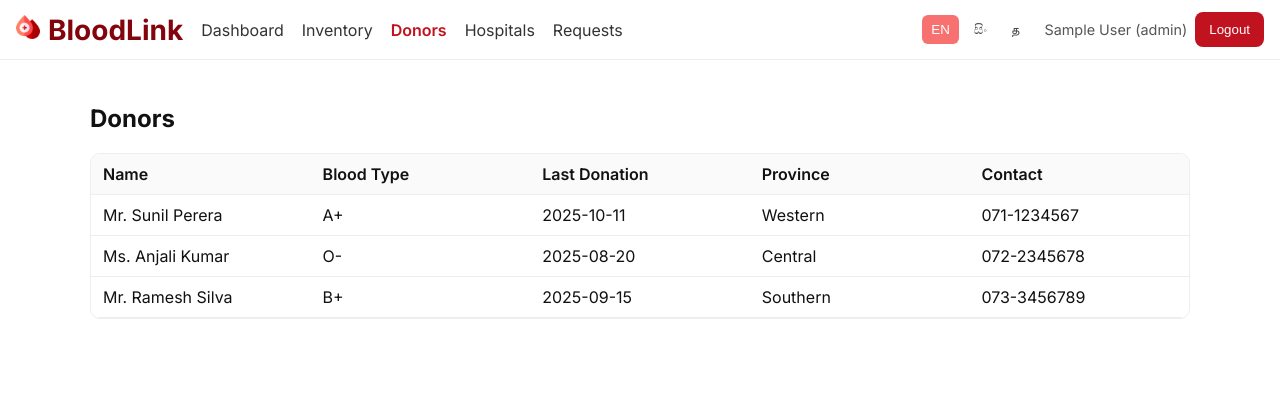
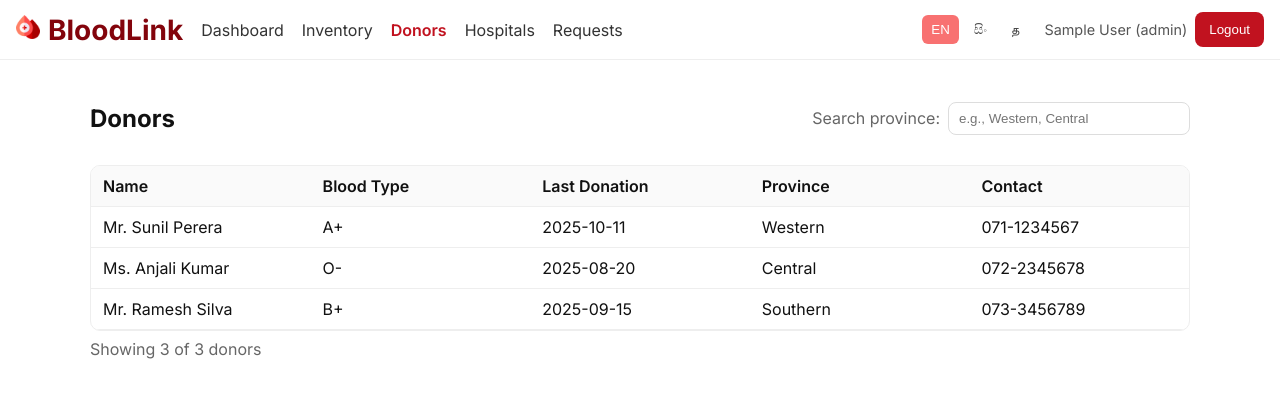
Before and after one commit to Bhagi2001/Blood-Bank-Mern-Stack-Project, a React (Create React App) app in the folder Blood-Bank/: page /donors in a window 1280 px wide. Shown: the top 409 px of the page. Built offline with nearby package versions, Linux system fonts and the light colour scheme; no server answers; sample sign-in values are in the browser's storage.

Commit message:
feat: add search functionality for province in donors and hospitals pages

```diff
--- a/Blood-Bank/src/App.css
+++ b/Blood-Bank/src/App.css
@@ -160,3 +160,6 @@ body { margin: 0; font-family: Inter, system-ui, -apple-system, 'Segoe UI', Robo
 .bb-lang__btn.is-active { background:#f87171; color:#fff; border-color:transparent }
 
 .bb-contact { margin-top:6px; color:#374151; font-size:0.95rem }
+
+/* search input */
+.bb-search { padding:8px 10px; border:1px solid #ddd; border-radius:8px; min-width:220px }
--- a/Blood-Bank/src/pages/Donors.js
+++ b/Blood-Bank/src/pages/Donors.js
@@ -4,16 +4,27 @@ import { orgService } from '../services/orgService';
 export default function Donors() {
   const [list, setList] = useState([]);
   const [loading, setLoading] = useState(true);
+  const [provinceQuery, setProvinceQuery] = useState('');
 
   useEffect(() => {
     orgService.listDonors().then(setList).finally(() => setLoading(false));
   }, []);
 
-  if (loading) return <div>Loading…</div>;
+  if (loading) return <div className="bb-page-center">Loading…</div>;
+
+  const q = provinceQuery.trim().toLowerCase();
+  const filtered = q ? list.filter(d => (d.province || '').toLowerCase().includes(q)) : list;
 
   return (
     <section>
-      <h2>Donors</h2>
+      <div style={{display:'flex', alignItems:'center', justifyContent:'space-between', marginBottom:12}}>
+        <h2>Donors</h2>
+        <div style={{display:'flex', gap:8, alignItems:'center'}}>
+          <label style={{color:'#666'}}>Search province:</label>
+          <input className="bb-search" value={provinceQuery} onChange={e => setProvinceQuery(e.target.value)} placeholder="e.g., Western, Central" />
+        </div>
+      </div>
+
       <div className="bb-table">
         <div className="bb-thead">
           <div>Name</div>
@@ -22,16 +33,17 @@ export default function Donors() {
           <div>Province</div>
           <div>Contact</div>
         </div>
-        {list.map(d => (
+        {filtered.map(d => (
           <div key={d.id} className="bb-trow">
             <div>{d.name}</div>
-            <div>{d.bloodType}</div>
-            <div>{d.lastDonation}</div>
-            <div>{d.province}</div>
-            <div>{d.contact}</div>
+            <div className="bb-center">{d.bloodType}</div>
+            <div>{d.lastDonation || '-'}</div>
+            <div>{d.province || '-'}</div>
+            <div className="bb-right">{d.contact || '-'}</div>
           </div>
         ))}
       </div>
+      <div style={{marginTop:8, color:'#666'}}>Showing {filtered.length} of {list.length} donors</div>
     </section>
   );
 }
--- a/Blood-Bank/src/pages/Hospitals.js
+++ b/Blood-Bank/src/pages/Hospitals.js
@@ -4,16 +4,27 @@ import { orgService } from '../services/orgService';
 export default function Hospitals() {
   const [list, setList] = useState([]);
   const [loading, setLoading] = useState(true);
+  const [provinceQuery, setProvinceQuery] = useState('');
 
   useEffect(() => {
     orgService.listHospitals().then(setList).finally(() => setLoading(false));
   }, []);
 
-  if (loading) return <div>Loading…</div>;
+  if (loading) return <div className="bb-page-center">Loading…</div>;
+
+  const q = provinceQuery.trim().toLowerCase();
+  const filtered = q ? list.filter(h => (h.province || '').toLowerCase().includes(q)) : list;
 
   return (
     <section>
-      <h2>Hospitals</h2>
+      <div style={{display:'flex', alignItems:'center', justifyContent:'space-between', marginBottom:12}}>
+        <h2>Hospitals</h2>
+        <div style={{display:'flex', gap:8, alignItems:'center'}}>
+          <label style={{color:'#666'}}>Search province:</label>
+          <input className="bb-search" value={provinceQuery} onChange={e => setProvinceQuery(e.target.value)} placeholder="e.g., Southern, Uva" />
+        </div>
+      </div>
+
       <div className="bb-table">
         <div className="bb-thead">
           <div>Hospital</div>
@@ -22,16 +33,17 @@ export default function Hospitals() {
           <div>Type</div>
           <div>Contact</div>
         </div>
-        {list.map(h => (
+        {filtered.map(h => (
           <div key={h.id} className="bb-trow">
             <div>{h.hospital}</div>
             <div>{h.city}</div>
             <div>{h.province}</div>
             <div>{h.type}</div>
-            <div>{h.contact}</div>
+            <div className="bb-right">{h.contact || '-'}</div>
           </div>
         ))}
       </div>
+      <div style={{marginTop:8, color:'#666'}}>Showing {filtered.length} of {list.length} locations</div>
     </section>
   );
 }
```
